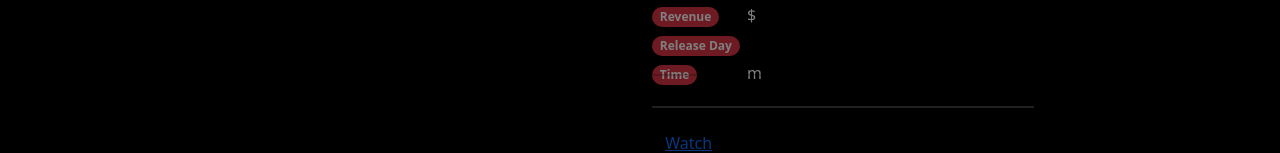
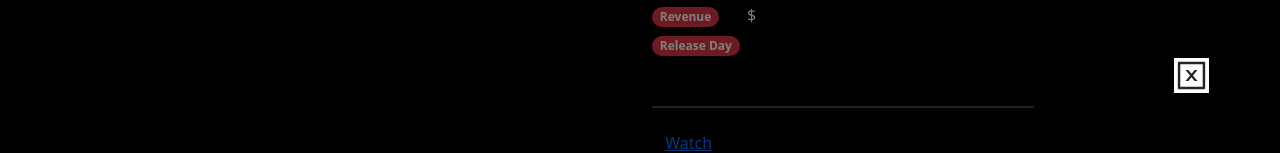
Before and after one commit to rok0705/netflix, a React (Create React App) app: page /movies/1 in a window 1280 px wide. Both pictures are taken after a click on the button "Watch Trailer". Shown: the part 325-478 px from the top of the page. Built offline with nearby package versions, Linux system fonts and the light colour scheme; no server answers.

Commit message:
design:moveDetailPage - close modal button

```diff
--- a/package.json
+++ b/package.json
@@ -12,6 +12,7 @@
     "react": "^18.2.0",
     "react-bootstrap": "^2.9.0",
     "react-dom": "^18.2.0",
+    "react-icons": "^4.11.0",
     "react-js-pagination": "^3.0.3",
     "react-modal-video": "^2.0.1",
     "react-multi-carousel": "^2.8.4",
--- a/src/App.css
+++ b/src/App.css
@@ -129,6 +129,18 @@
 
 .card:hover .overlay {
   opacity: 1;
+}
+
+.Btn-container{
+  background-color: black;
+  justify-content: end;
+  display:flex;
+}
+
+.closeButton {
+  width:35px;
+  height:35px;
+  background-color: white;
 }
 
 .movieTitle2 {
--- a/src/pages/MovieDetail.js
+++ b/src/pages/MovieDetail.js
@@ -9,6 +9,7 @@ import ReviewCards from "../components/ReviewCards";
 import { useLocation } from "react-router-dom";
 import RelatedMovies from "./../components/RelatedMovies";
 import YouTube from "react-youtube";
+import { AiOutlineCloseSquare } from "react-icons/ai";
 
 const MovieDetail = () => {
   const values = [true, "sm-down", "md-down", "lg-down", "xl-down", "xxl-down"];
@@ -80,12 +81,19 @@ const MovieDetail = () => {
         // fullscreen="xl-down"
         // aria-labelledby="contained-modal-title-vcenter"
       >
-        <YouTube videoId={trailerId} opts={opts} onReady={onPlayerReady} />
         {/* <div className="close-button">
           <Button variant="danger" onClick={props.onHide}>
             Close
           </Button>
         </div> */}
+
+        <div className="Btn-container">
+          <AiOutlineCloseSquare
+            className="closeButton"
+            onClick={props.onHide}
+          />
+        </div>
+        <YouTube videoId={trailerId} opts={opts} onReady={onPlayerReady} />
       </Modal>
     );
   }
```
Also changed, not shown: 1 other file (tests, documents, lock files or other folders).
